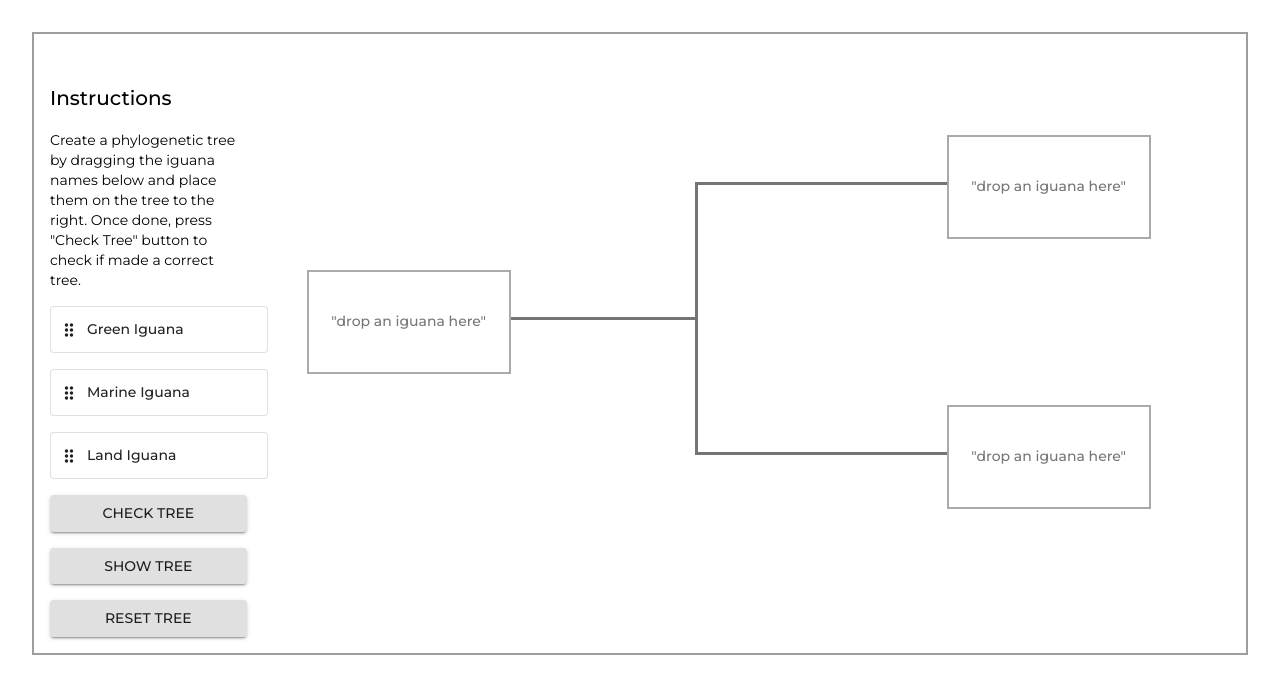
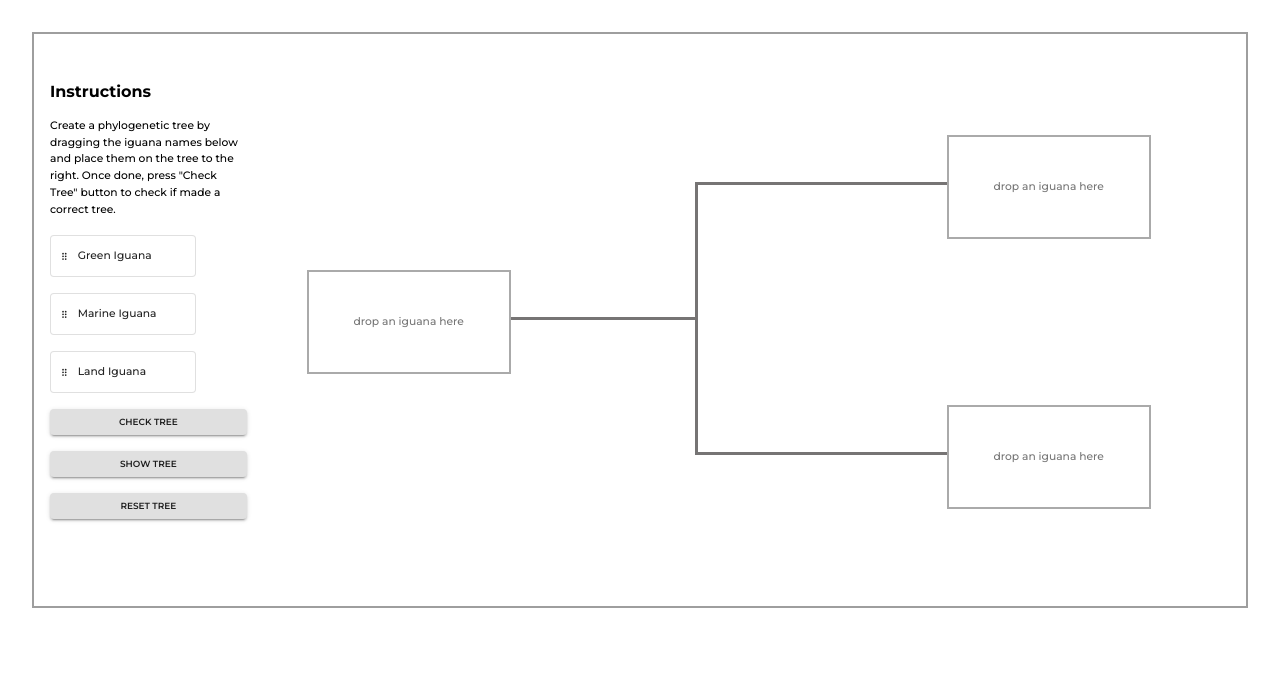
Before and after one commit to desmond-tuiyot/playground-react-dnd, a React (Create React App) app: page / in a window 1280 px wide. Shown: the top 694 px of the page. Built offline with nearby package versions, Linux system fonts and the light colour scheme.

Commit message:
fixed some font size issues

```diff
--- a/src/components/phylo-tree-dnd/MainActivity/DropTarget.jsx
+++ b/src/components/phylo-tree-dnd/MainActivity/DropTarget.jsx
@@ -58,8 +58,8 @@ const DropTarget = ({ bounds, index }) => {
       {iguana ? (
         <DragSource iguana={iguana} />
       ) : (
-        <Typography variant="subtitle2" color="textSecondary" component="span">
-          "drop an iguana here"
+        <Typography variant="subtitle2" color="textSecondary">
+          drop an iguana here
         </Typography>
       )}
     </div>
--- a/src/components/phylo-tree-dnd/SideBar/ActionButtons.jsx
+++ b/src/components/phylo-tree-dnd/SideBar/ActionButtons.jsx
@@ -1,3 +1,4 @@
+import Typography from "@material-ui/core/Typography";
 import Button from "@material-ui/core/Button";
 import Grid from "@material-ui/core/Grid";
 
@@ -7,7 +8,9 @@ const ActionButtons = ({ buttons }) => {
       {buttons.map((button, index) => (
         <Grid key={index} item xs={12}>
           <Button variant="contained" onClick={button.handleClick} fullWidth>
-            {button.text}
+            <Typography variant="subtitle2" style={{ fontWeight: 600 }}>
+              {button.text}
+            </Typography>
           </Button>
         </Grid>
       ))}
--- a/src/components/phylo-tree-dnd/SideBar/DragSource.jsx
+++ b/src/components/phylo-tree-dnd/SideBar/DragSource.jsx
@@ -13,12 +13,12 @@ const useStyles = makeStyles((theme) => ({
 
   root: {
     padding: theme.spacing(1.5, 1),
-    width: "200px",
-    height: "21px",
+    width: "8em",
+    height: "1em",
   },
 
   text: {
-    ...theme.typography,
+    // ...theme.typography,
     display: "flex",
     alignItems: "center",
     fontWeight: theme.typography.fontWeightMedium,
@@ -93,7 +93,7 @@ const DragSource = ({ iguana }) => {
         role="drag-source"
         ref={drag}
       >
-        <Typography className={classes.text}>
+        <Typography variant="subtitle2" className={classes.text}>
           <DragIndicatorIcon fontSize="small" />
           <span className={classes.iguanaName}>{iguana}</span>
         </Typography>
--- a/src/components/phylo-tree-dnd/SideBar/DragSourcePreview.jsx
+++ b/src/components/phylo-tree-dnd/SideBar/DragSourcePreview.jsx
@@ -9,8 +9,8 @@ const useStyles = makeStyles((theme) => ({
 
   root: {
     padding: theme.spacing(1.5, 1),
-    width: "200px",
-    height: "21px",
+    width: "8em",
+    height: "1em",
     cursor: "grabbing",
   },
 
--- a/src/components/phylo-tree-dnd/SideBar/Instructions.jsx
+++ b/src/components/phylo-tree-dnd/SideBar/Instructions.jsx
@@ -5,10 +5,12 @@ const Instructions = () => {
   return (
     <>
       <Grid item xs={12}>
-        <Typography variant="h6">Instructions</Typography>
+        <Typography variant="h4" style={{ fontWeight: "bold" }}>
+          Instructions
+        </Typography>
       </Grid>
       <Grid item xs={12}>
-        <Typography variant="body2">
+        <Typography variant="subtitle2">
           Create a phylogenetic tree by dragging the iguana names below and
           place them on the tree to the right. Once done, press "Check Tree"
           button to check if made a correct tree.
--- a/src/theme/index.js
+++ b/src/theme/index.js
@@ -3,6 +3,7 @@ import { createMuiTheme, responsiveFontSizes } from "@material-ui/core/styles";
 let theme = createMuiTheme({
   typography: {
     fontFamily: "Montserrat",
+    fontSize: "12px",
   },
 });
 
```
